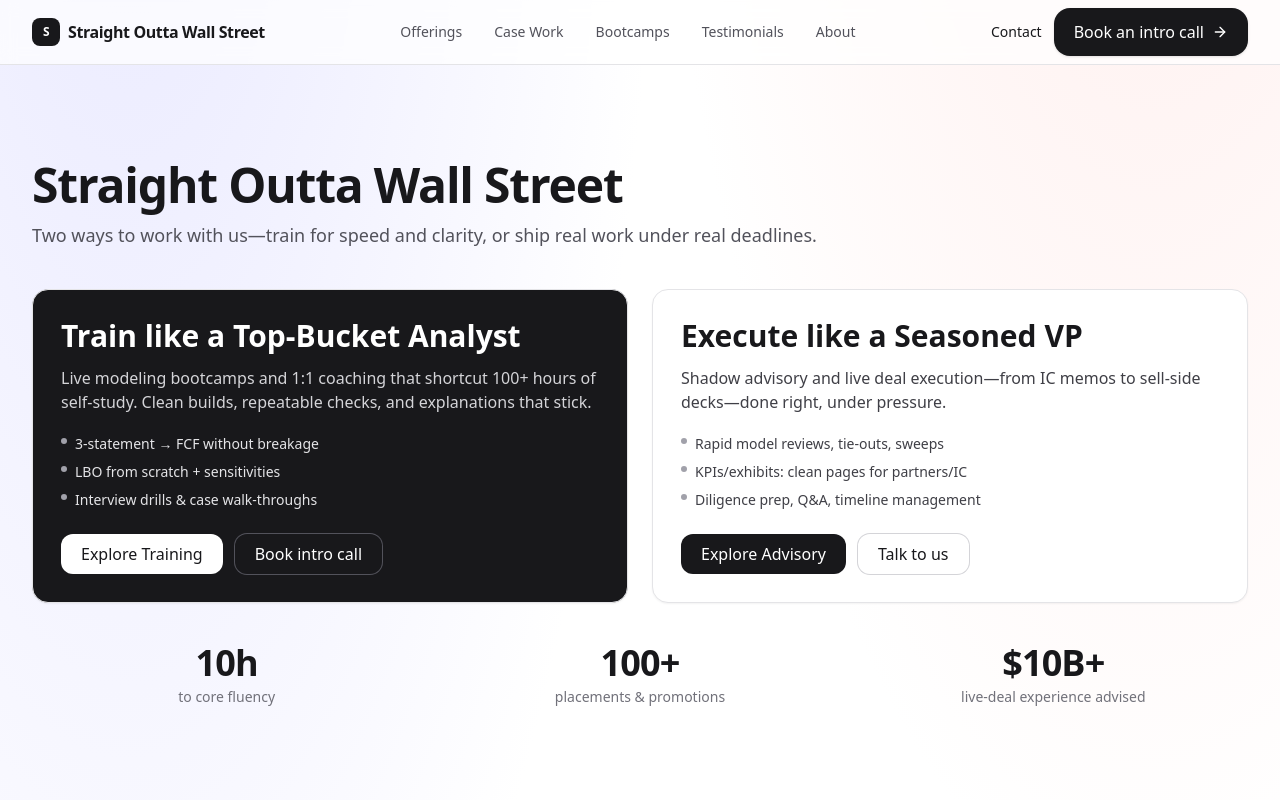
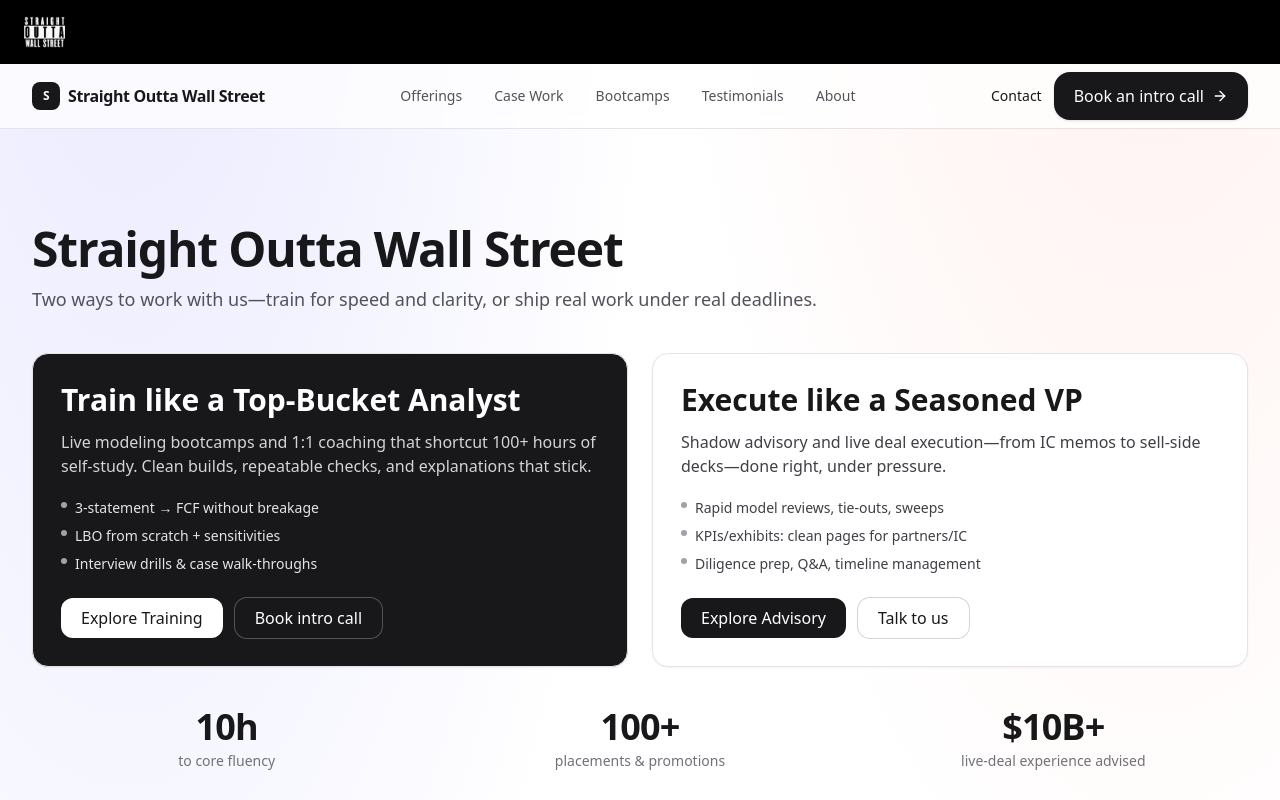
Before and after one commit to Straightouttawallstreet/sows-site, a Next.js app: page / in a window 1280 px wide. Shown: the top 800 px of the page. Built offline with nearby package versions, Linux system fonts and the light colour scheme; no server answers.

Commit message:
Update layout.tsx

```diff
--- a/app/layout.tsx
+++ b/app/layout.tsx
@@ -2,6 +2,7 @@
 import "./globals.css";
 import { useEffect } from "react";
 import posthog from "posthog-js";
+import Image from "next/image";
 
 export default function RootLayout({ children }: { children: React.ReactNode }) {
   useEffect(() => {
@@ -17,9 +18,28 @@
     <html lang="en">
       <head>
         <title>Straight Outta Wall Street</title>
-        <meta name="description" content="On‑demand modeling, deal coaching & interview mastery." />
+        <meta
+          name="description"
+          content="On-demand modeling, deal coaching & interview mastery."
+        />
       </head>
-      <body>{children}</body>
+      <body className="bg-white text-black">
+        {/* Navbar with logo */}
+        <nav className="flex items-center justify-between px-6 py-4 bg-black">
+          <div className="flex items-center">
+            <Image
+              src="/sows-logo.png"
+              alt="Straight Outta Wall Street"
+              width={160}   // adjust width
+              height={50}   // adjust height
+              className="h-8 w-auto"
+            />
+          </div>
+        </nav>
+
+        {/* Main content */}
+        <main>{children}</main>
+      </body>
     </html>
   );
 }
```
